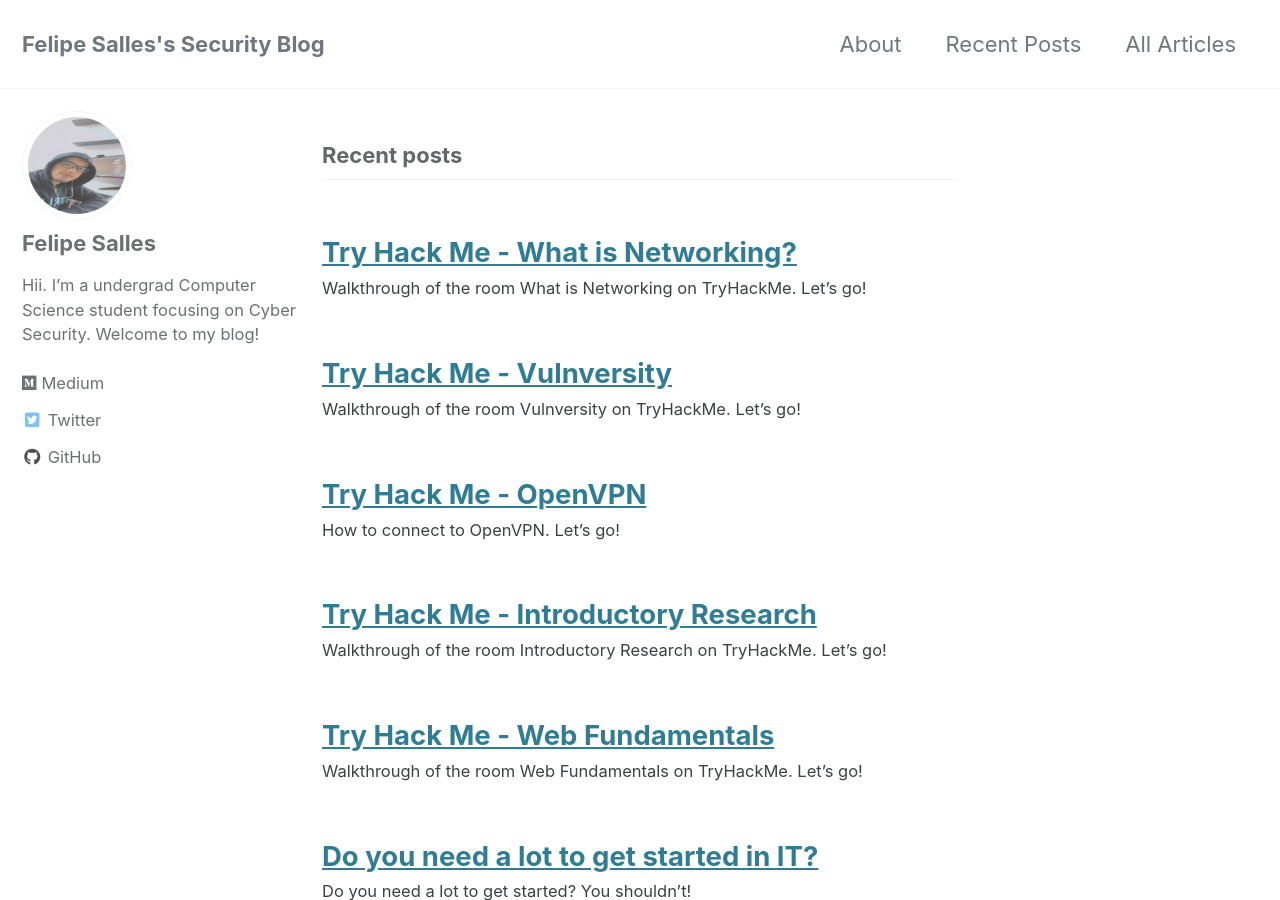
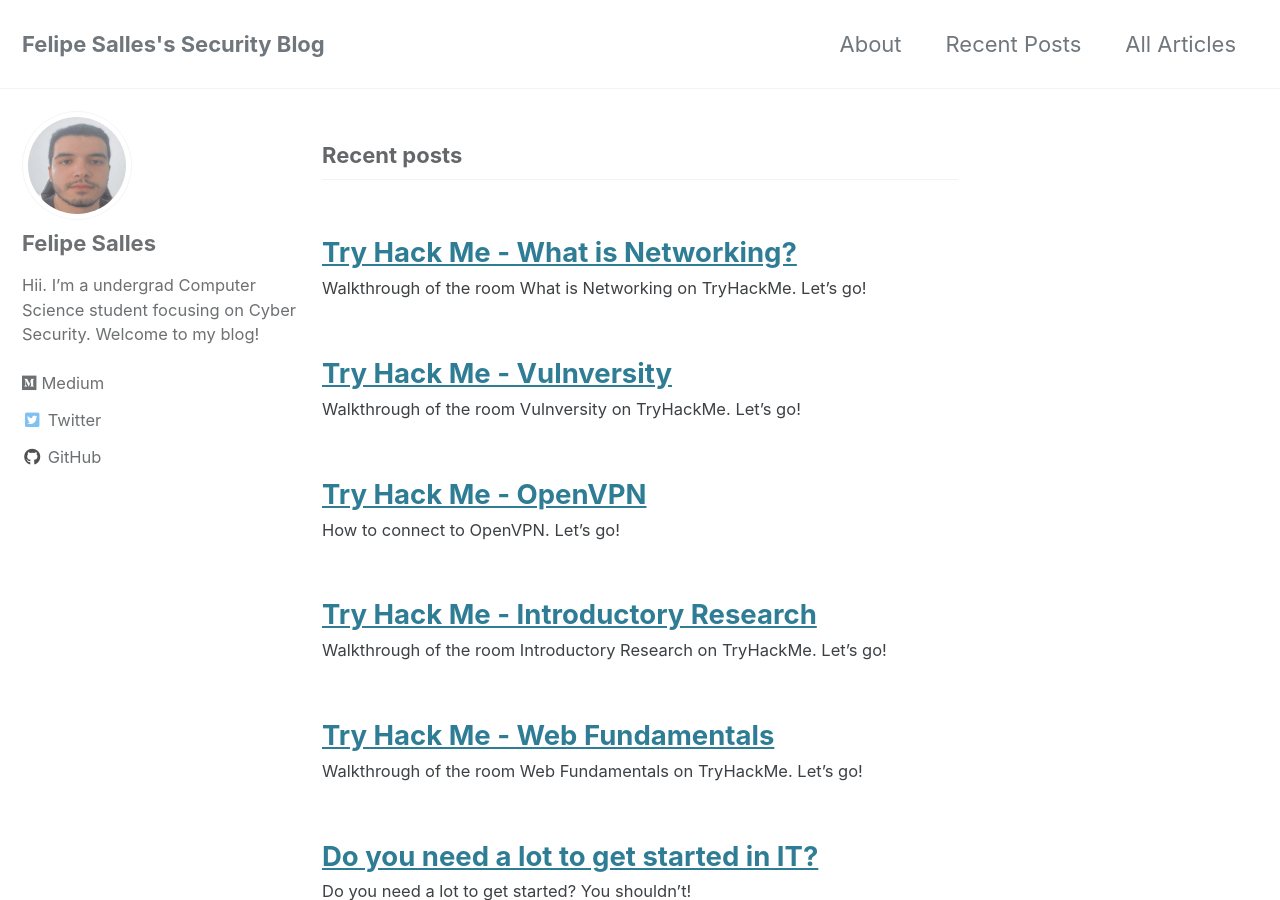
Before and after one commit to felipemsalles/felipemsalles.github.io-blog, a Jekyll site: the page built from index.html, in a window 1280 px wide and 900 px high. Built offline with Jekyll 4.4.1, drawn with Linux system fonts in a browser that asks for light colours; cached includes are drawn as plain includes; the list of posts is cut into pages by our own code.

Commit message:
Update pic

```diff
--- a/_config.yml
+++ b/_config.yml
@@ -94,7 +94,7 @@ analytics:
 # Site Author
 author:
   name             : "Felipe Salles"
-  avatar           : "/assets/images/profile-pic.jpg"
+  avatar           : "/assets/images/profileblog-pic.jpg"
   bio              : "Hii. I'm a undergrad Computer Science student focusing on Cyber Security. Welcome to my blog!"
   # location         : "Somewhere"
   email            :
```
Also changed, not shown: assets/images/profile-pic.jpg (deleted), assets/images/profileblog-pic.jpg (added), 2 other files.
